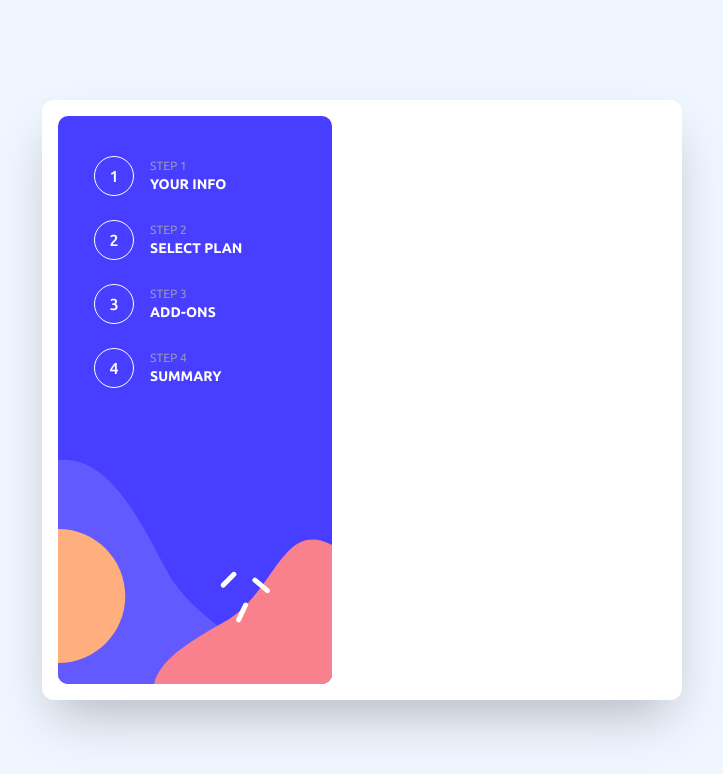
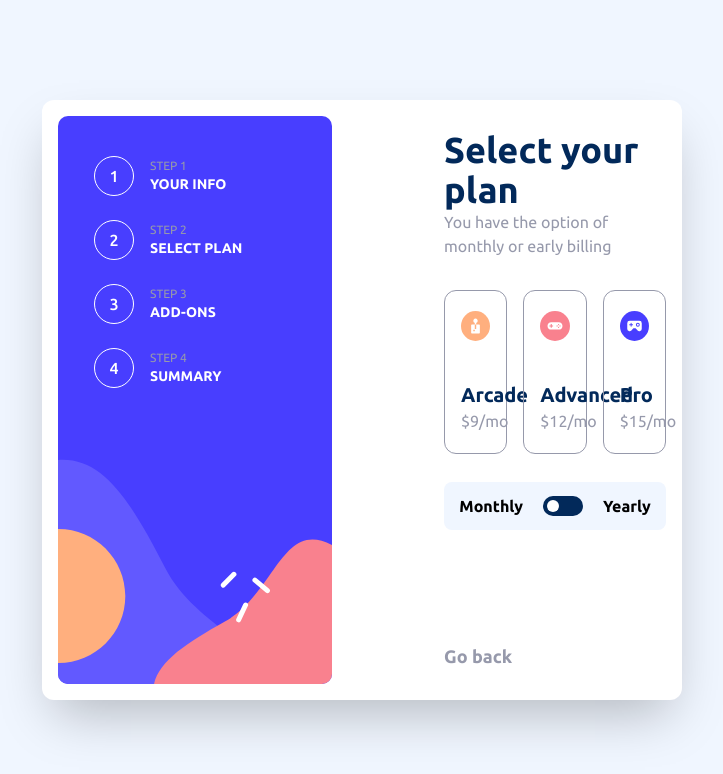
Before and after one commit to kajtini/Multi-Step-Form, a React (Vite) app: page /plan in a window 1280 px wide. Shown: the top 774 px of the page, without its empty margins (278-1001 px from the left). Built offline with nearby package versions, Linux system fonts and the light colour scheme.

Commit message:
third commit, plan step and animations

```diff
--- a/src/components/Card.jsx
+++ b/src/components/Card.jsx
@@ -1,16 +1,23 @@
 import Sidebar from "./Sidebar";
 import PersonalInfo from "./PersonalInfo";
-import { Link } from "react-router-dom";
-import { Routes, Route } from "react-router-dom";
+import { Routes, Route, useLocation } from "react-router-dom";
+import SelectPlan from "./SelectPlan";
+import { AnimatePresence } from "framer-motion";
+import { useState } from "react";
 
 function Card() {
+  const location = useLocation();
+
   return (
     <div className="w-[50%] bg-white rounded-xl shadow-2xl p-4">
       <div className="flex items-center gap-28">
         <Sidebar />
-        <Routes>
-          <Route path="/" element={<PersonalInfo />} />
-        </Routes>
+        <AnimatePresence mode="wait">
+          <Routes location={location} key={location.key}>
+            <Route path="/" element={<PersonalInfo />} />
+            <Route path="/plan" element={<SelectPlan />} />
+          </Routes>
+        </AnimatePresence>
       </div>
     </div>
   );
--- a/src/components/Home.jsx
+++ /dev/null
@@ -1,3 +0,0 @@
-function Home() {}
-
-export default Home;
--- a/src/components/NextStepBtn.jsx
+++ b/src/components/NextStepBtn.jsx
@@ -3,11 +3,16 @@ import { motion } from "framer-motion";
 function NextStepBtn() {
   return (
     <motion.button
-      // initial={{ y: "20px", opacity: 0 }}
-      // animate={{ y: 0, opacity: 1 }}
+      initial={{ y: "100%", opacity: 0 }}
+      animate={{ y: 0, opacity: 1, transition: { type: "spring" } }}
       whileHover={{ scale: 1.05, boxShadow: "0 2px 10px rgba(0,0,0,0.2)" }}
+      exit={{
+        opacity: 0,
+        y: "100%",
+        transition: { opacity: { duration: 0.2 } },
+      }}
       className="bg-primary-blue-marine text-white
-    font-medium p-3 w-[30%] rounded-lg cursor-pointer self-end"
+      font-medium p-3 w-[30%] rounded-lg cursor-pointer self-end"
     >
       Next Step
     </motion.button>
--- a/src/components/PersonalInfo.jsx
+++ b/src/components/PersonalInfo.jsx
@@ -1,7 +1,8 @@
 import { useState } from "react";
-import { motion } from "framer-motion";
+import { motion, AnimatePresence } from "framer-motion";
 import InputInfo from "./InputInfo";
 import NextStepBtn from "./NextStepBtn";
+import { Link } from "react-router-dom";
 
 function PersonalInfo() {
   const [inputData, setInputData] = useState({
@@ -32,16 +33,25 @@ function PersonalInfo() {
         type: "spring",
         damping: 15,
         stiffness: 80,
-        delay: 1.3,
+        delay: 0.2,
+      },
+    },
+    exit: {
+      opacity: 0,
+      y: "-100%",
+      transition: {
+        duration: 0.3,
       },
     },
   };
 
   return (
     <motion.div
+      layout
       variants={containerVariants}
       initial="hidden"
       animate="visible"
+      exit="exit"
       className="flex flex-col"
     >
       <h1 className="font-bold text-4xl text-primary-blue-marine">
@@ -52,7 +62,9 @@ function PersonalInfo() {
       </p>
       <ul>
         {inputTypes.map((type, i) => (
-          <li
+          <motion.li
+            layout
+            transition={{ duration: 1 }}
             key={type}
             className={`${i === inputTypes.length - 1 ? "mb-16" : "mb-4 "}`}
           >
@@ -64,10 +76,16 @@ function PersonalInfo() {
               handleChange={handleChange}
               inputData={inputData[type]}
             />
-          </li>
+          </motion.li>
         ))}
       </ul>
-      <NextStepBtn />
+      <AnimatePresence>
+        {inputData.name && inputData.email && inputData.phone && (
+          <Link className="w-full flex justify-end" to="/plan">
+            <NextStepBtn />
+          </Link>
+        )}
+      </AnimatePresence>
     </motion.div>
   );
 }
--- /dev/null
+++ b/src/components/Plan.jsx
@@ -0,0 +1,68 @@
+import { motion, AnimatePresence } from "framer-motion";
+
+function Plan({ type, id, activeId, img, billing, handleClick, isYearly }) {
+  const planVariants = {
+    hover: {
+      scale: 1.1,
+      boxShadow: "0 2px 5px rgba(0,0,0,0.1)",
+    },
+  };
+
+  const freeVariants = {
+    hidden: {
+      opacity: 0,
+      y: "100%",
+    },
+    visible: {
+      opacity: 1,
+      y: 0,
+      transition: {
+        type: "spring",
+        stiffness: 350,
+        damping: 25,
+      },
+    },
+    exit: {
+      y: "100%",
+      opacity: 0,
+      transition: {
+        opacity: {
+          duration: 0.2,
+        },
+      },
+    },
+  };
+
+  return (
+    <motion.div
+      variants={planVariants}
+      whileHover="hover"
+      className={`flex flex-col items-start px-4 py-5 border-[1px] border-solid
+    border-neutral-gray-cool rounded-xl max-w-[180px] cursor-pointer ${
+      id === activeId && "bg-neutral-magnolia border-primary-blue-purplish"
+    }`}
+      onClick={() => handleClick(id)}
+    >
+      <img src={`${img}`} alt="plan icon" className="mb-10" />
+      <p className="font-bold text-primary-blue-marine text-xl">{type}</p>
+      <p className={`text-neutral-gray-cool ${isYearly && "mb-1"}`}>
+        {billing}
+      </p>
+      <AnimatePresence mode="wait">
+        {isYearly && (
+          <motion.p
+            variants={freeVariants}
+            initial="hidden"
+            animate="visible"
+            exit="exit"
+            className="text-sm text-primary-blue-marine font-medium"
+          >
+            2 months free
+          </motion.p>
+        )}
+      </AnimatePresence>
+    </motion.div>
+  );
+}
+
+export default Plan;
--- /dev/null
+++ b/src/components/SelectPlan.jsx
@@ -0,0 +1,105 @@
+import { useState } from "react";
+import Plan from "./Plan";
+import { motion } from "framer-motion";
+import NextStepBtn from "./NextStepBtn";
+import { Link } from "react-router-dom";
+import Switch from "./Switch";
+
+function SelectPlan() {
+  const [activeId, setActiveId] = useState(null);
+  const [isYearly, setIsYearly] = useState(false);
+
+  const plans = [
+    {
+      type: "Arcade",
+      img: "../../../public/images/icon-arcade.svg",
+      billing: !isYearly ? "$9/mo" : "$90/yr",
+    },
+    {
+      type: "Advanced",
+      img: "../../../public/images/icon-advanced.svg",
+      billing: !isYearly ? "$12/mo" : "$120/yr",
+    },
+    {
+      type: "Pro",
+      img: "../../../public/images/icon-pro.svg",
+      billing: !isYearly ? "$15/mo" : "$150/yr",
+    },
+  ];
+
+  function handlePlanClick(id) {
+    setActiveId(id);
+  }
+
+  function handleSwitchClick() {
+    setIsYearly((prevIsYearly) => !prevIsYearly);
+  }
+
+  const containerVariants = {
+    hidden: {
+      opacity: 0,
+      x: "200px",
+    },
+    visible: {
+      opacity: 1,
+      x: 0,
+      transition: {
+        type: "spring",
+        damping: 15,
+        stiffness: 80,
+        delay: 0.2,
+      },
+    },
+    exit: {
+      opacity: 0,
+      y: "-100%",
+      transition: {
+        duration: 0.3,
+      },
+    },
+  };
+
+  return (
+    <motion.div
+      variants={containerVariants}
+      initial="hidden"
+      animate="visible"
+      exit="exit"
+      className="w-[50%]"
+    >
+      <h1 className="font-bold text-4xl text-primary-blue-marine">
+        Select your plan
+      </h1>
+      <p className="text-neutral-gray-cool mb-8">
+        You have the option of monthly or early billing
+      </p>
+
+      <div
+        className="grid grid-cols-3 gap-x-4 mb-7
+      "
+      >
+        {plans.map((plan) => (
+          <Plan
+            key={plan.type}
+            id={plan.type}
+            type={plan.type}
+            img={plan.img}
+            billing={plan.billing}
+            handleClick={handlePlanClick}
+            activeId={activeId}
+            isYearly={isYearly}
+          />
+        ))}
+      </div>
+      <Switch handleClick={handleSwitchClick} isYearly={isYearly} />
+      <div className="flex items-center justify-between">
+        <Link to="/" className="text-neutral-gray-cool font-bold text-lg">
+          Go back
+        </Link>
+        {activeId && <NextStepBtn />}
+      </div>
+    </motion.div>
+  );
+}
+
+export default SelectPlan;
--- a/src/components/Step.jsx
+++ /dev/null
@@ -1,3 +0,0 @@
-function Step() {}
-
-export default Step;
--- /dev/null
+++ b/src/components/Switch.jsx
@@ -0,0 +1,24 @@
+import { motion } from "framer-motion";
+
+function Switch({ handleClick, isYearly }) {
+  return (
+    <div className="w-full bg-neutral-magnolia flex items-center py-3 justify-center gap-5 rounded-lg mb-28">
+      <p className="font-bold">Monthly</p>
+      <div
+        className={` bg-primary-blue-marine flex ${
+          isYearly ? "justify-end" : "justify-start"
+        } items-center rounded-2xl w-[40px] h-[20px] p-1 cursor-pointer`}
+        onClick={handleClick}
+      >
+        <motion.div
+          layout
+          transition={{ type: "spring", stiffness: 500, damping: 25 }}
+          className="bg-white rounded-[50%] w-[12px] h-[12px]"
+        ></motion.div>
+      </div>
+      <p className="font-bold">Yearly</p>
+    </div>
+  );
+}
+
+export default Switch;
```
